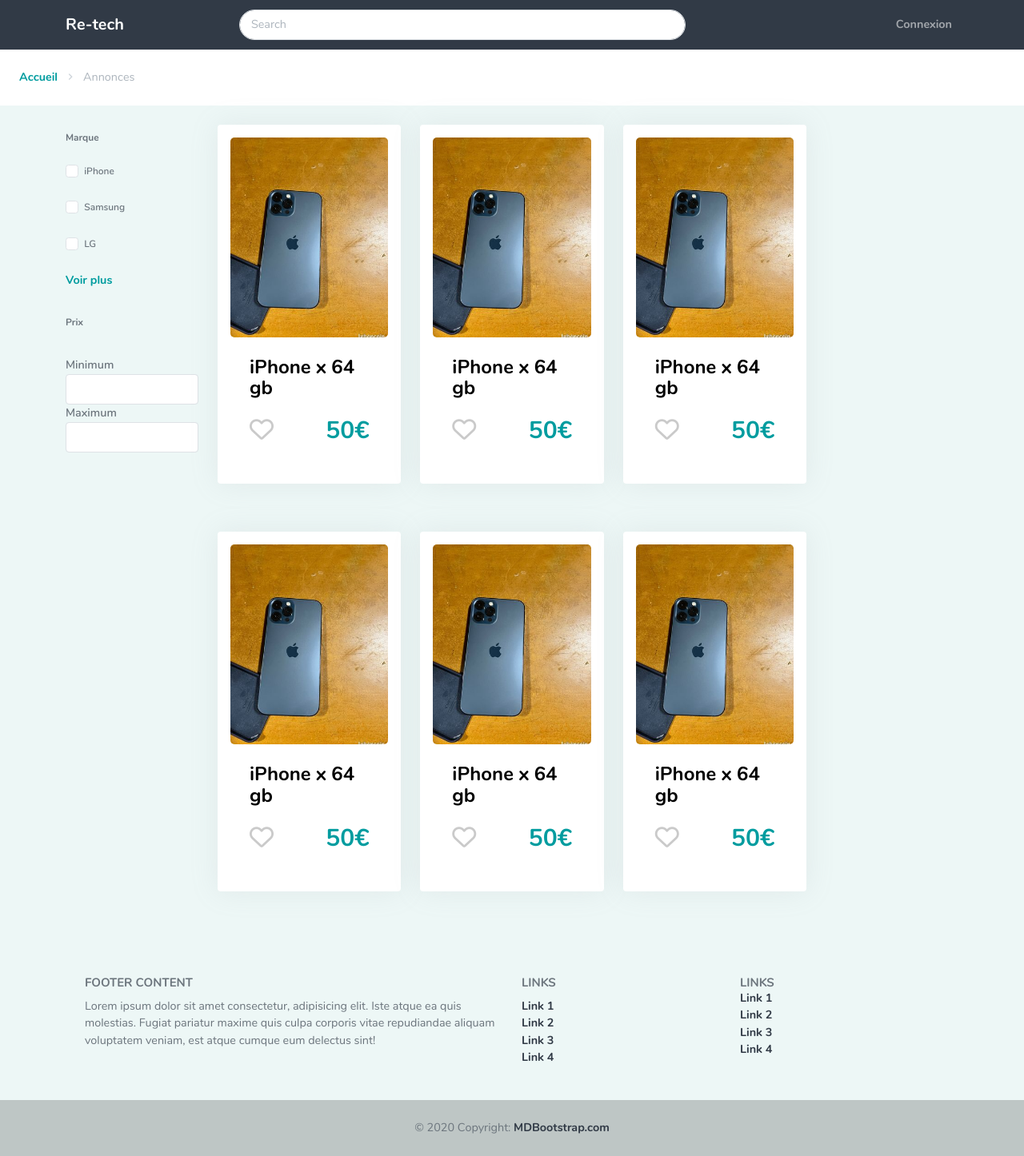
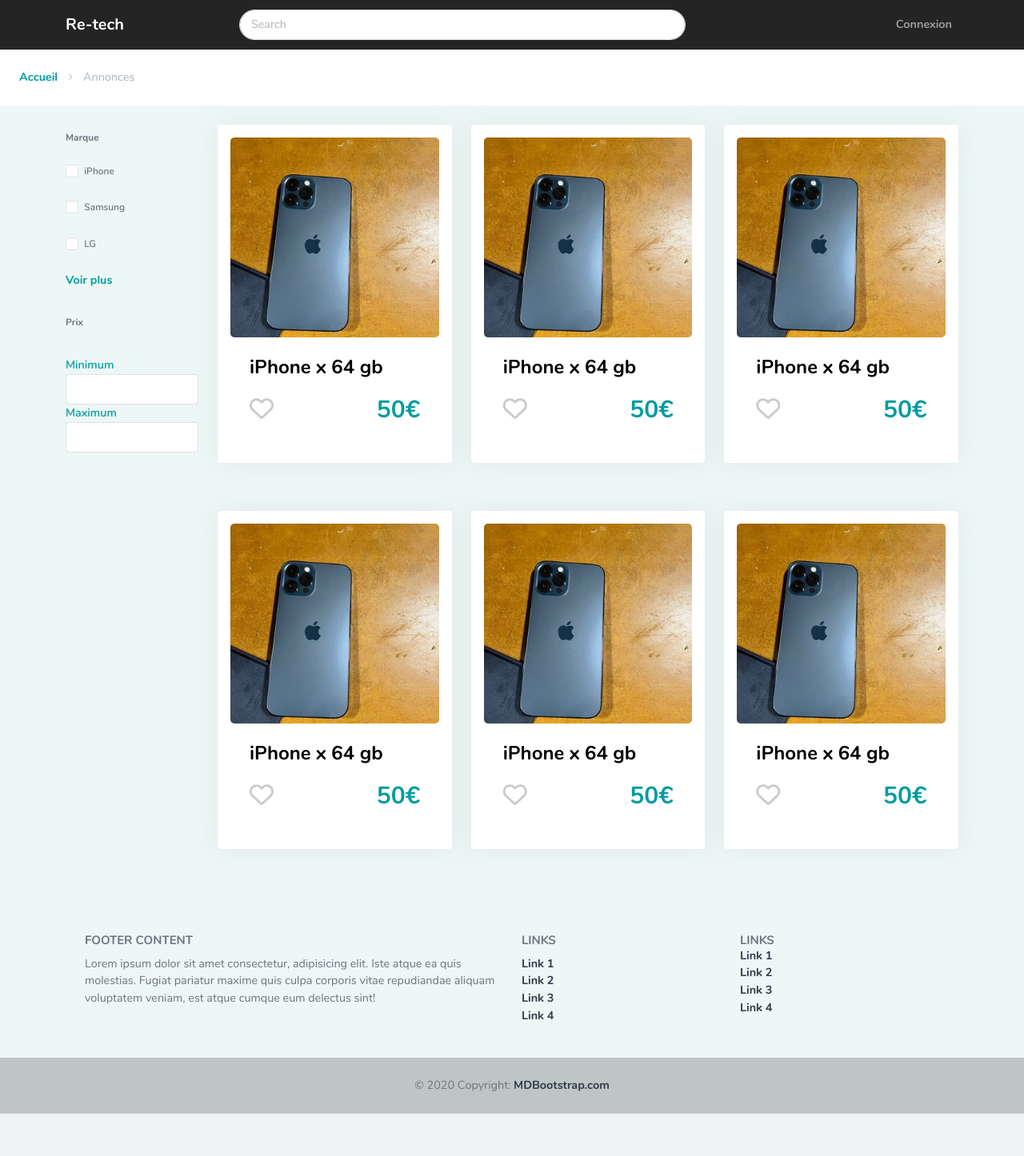
Before and after one commit to Ki2lian/re-tech, a Symfony app: template templates/annonce/annonces.html.twig in a window 1280 px wide. Shown: the whole page at 80% size. After the commit the page ends 1393 px from the top, so only its background shows below. Run offline with Twig, Linux system fonts and the light colour scheme; the template is opened without the code that fills it, so the values that code supplies are empty; some libraries are stand-ins or nearby versions.

Commit message:
Fix overflow + color price/navbar

```diff
--- a/public/css/style.css
+++ b/public/css/style.css
@@ -1,8 +1,13 @@
-body{
+html, body{
   background: #EDF7F6;
+  overflow-x: hidden;
 }
 
-a, .annonce .h2 p{
+.bg-dark {
+  background-color: #242424 !important;
+}
+
+a, .price{
   color: #009C9F;
   font-weight: bold;
 }
--- a/templates/annonce/annonce.html.twig
+++ b/templates/annonce/annonce.html.twig
@@ -75,7 +75,7 @@
 							<i class="far fa-3x fa-heart"></i>
 						</span>
 					</div>
-					<h1>488 €</h1>
+					<h1 class="price">488 €</h1>
 				</div>
 				<div class="col-12">
 					<h3>Description</h3>
--- a/templates/annonce/annonces.html.twig
+++ b/templates/annonce/annonces.html.twig
@@ -9,7 +9,9 @@
 			<div class="page-title-box">
 				<div class="page-title-left">
 					<ol class="breadcrumb m-0 p-3">
-                        <li class="breadcrumb-item"><a href="{{ url('accueil') }}">Accueil</a></li>
+						<li class="breadcrumb-item">
+							<a href="{{ url('accueil') }}">Accueil</a>
+						</li>
 						<li class="breadcrumb-item active">Annonces</li>
 					</ol>
 				</div>
@@ -72,7 +74,7 @@
 				</section>
 			</div>
 
-			<div class="col-lg-8">
+			<div class="col-lg-10">
 				<div class="row">
 					{% set tests = ['z', 'z', 'z', 'z', 'z', 'z'] %}
 					{% for test in tests %}
@@ -82,10 +84,14 @@
 									<img class="card-img-top" src="{{asset('images/iphone1.jpeg')}}" alt="Image de l'article ..."/>
 								</a>
 								<div class="card-body">
-									<a href="#"><h3 class="card-title mb-3">iPhone x 64 gb</h3></a>
+									<a href="#">
+										<h3 class="card-title mb-3">iPhone x 64 gb</h3>
+									</a>
 									<div class="d-flex justify-content-between h2">
-										<span><i class="far fa-heart"></i></span>
-										<p>50€</p>
+										<span>
+											<i class="far fa-heart"></i>
+										</span>
+										<p class="price">50€</p>
 									</div>
 								</div>
 							</div>
```
Lines whose indentation alone changed are shown as unchanged.
